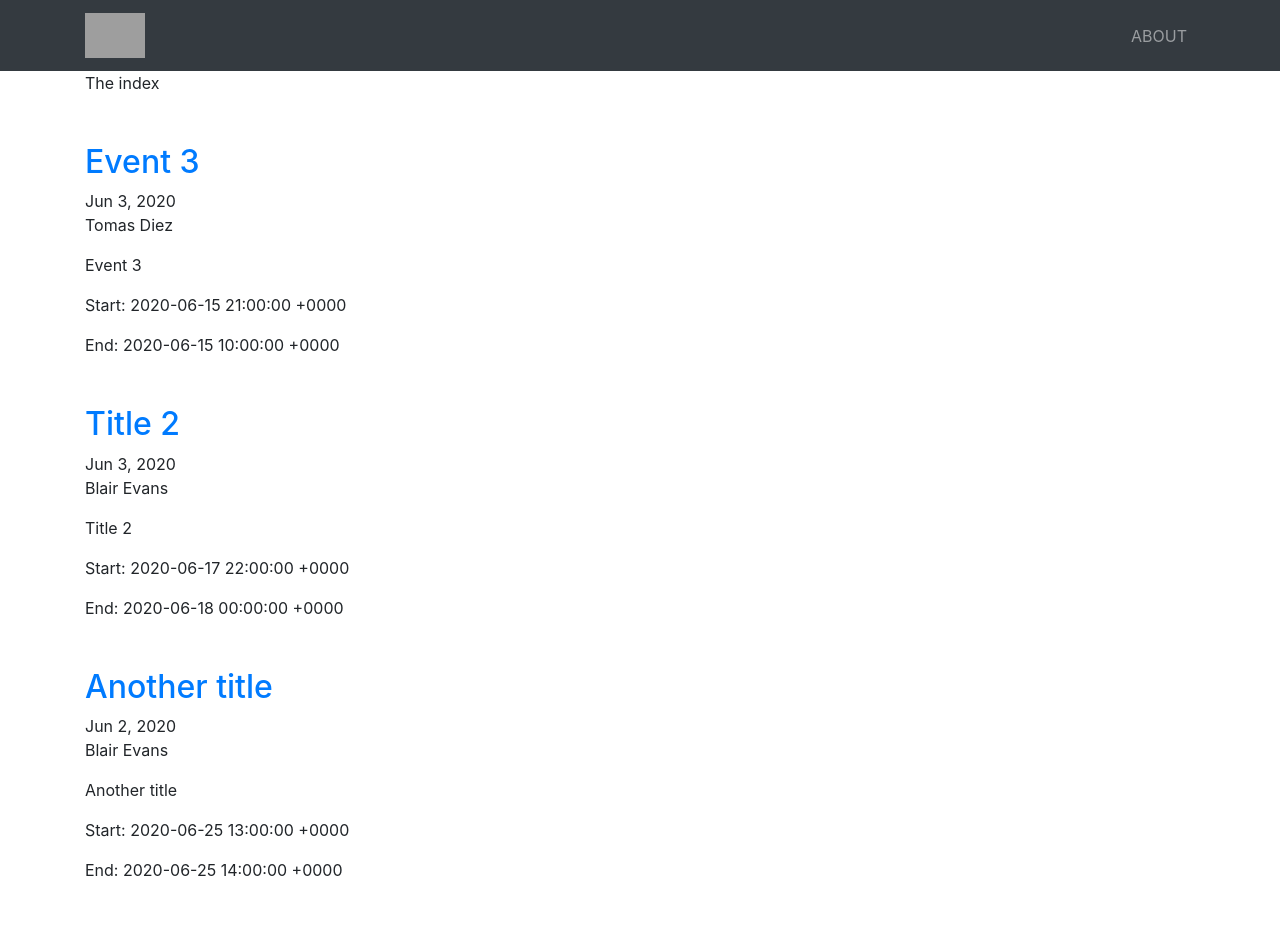
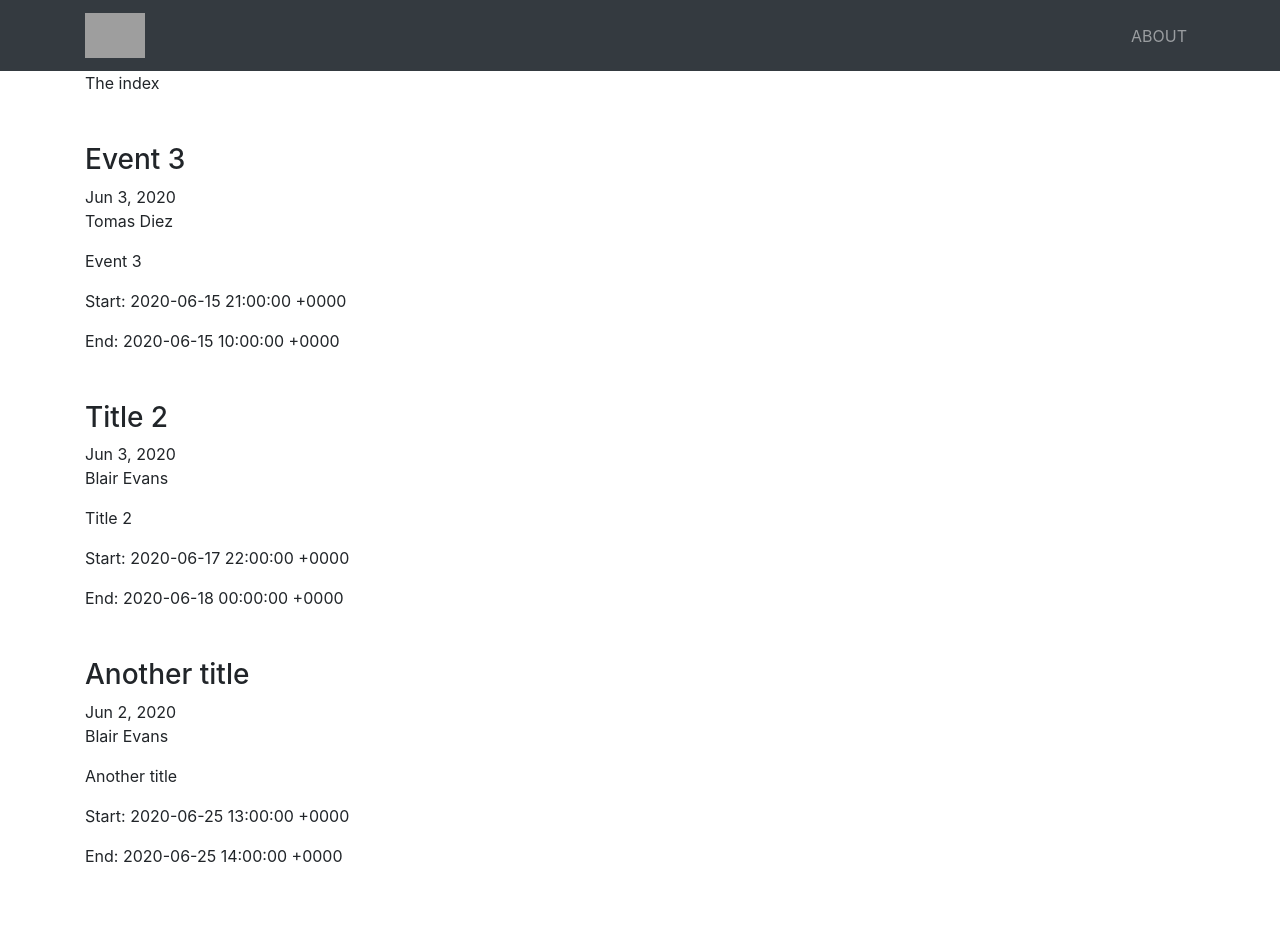
Before and after one commit to fabfoundation/fabxlive2020, a Jekyll site: the page built from index.html, in a window 1280 px wide. Built offline with Jekyll 4.4.1, drawn with Linux system fonts in a browser that asks for light colours; grey boxes are pictures that could not be loaded.

```diff
--- a/index.html
+++ b/index.html
@@ -8,15 +8,15 @@
 The index
 
 <ul class="list-unstyled">
-  {% assign sorted = (site.posts | sort: 'start_time') %}
+  {% assign sorted = site.posts | sort: 'start_time' %}
   {% for post in sorted %}
   <li class="my-5">
 
     <div class="post-header mb-3">
-      <h2>
-        <a class="post-link" href="{{ post.url | prepend: site.baseurl }}">{{ post.title }}</a>
-      </h2>
-      <span class="post-date">{{ post.date | date: "%b %-d, %Y" }}</span>
+      <h3>
+        {{ post.title }}
+      </h3>
+      <span class="">{{ post.date | date: "%b %-d, %Y" }}</span>
 
       <div class="">
         <p>{{post.speaker}}</p>
@@ -30,6 +30,7 @@
       </div>
     </div>
 
+    {{site.content}}
   </li>
   {% endfor %}
 </ul>
```
Also changed, not shown: uploads/03_tomas.jpg (added), uploads/04_blair.jpeg (added), 2 other files.
